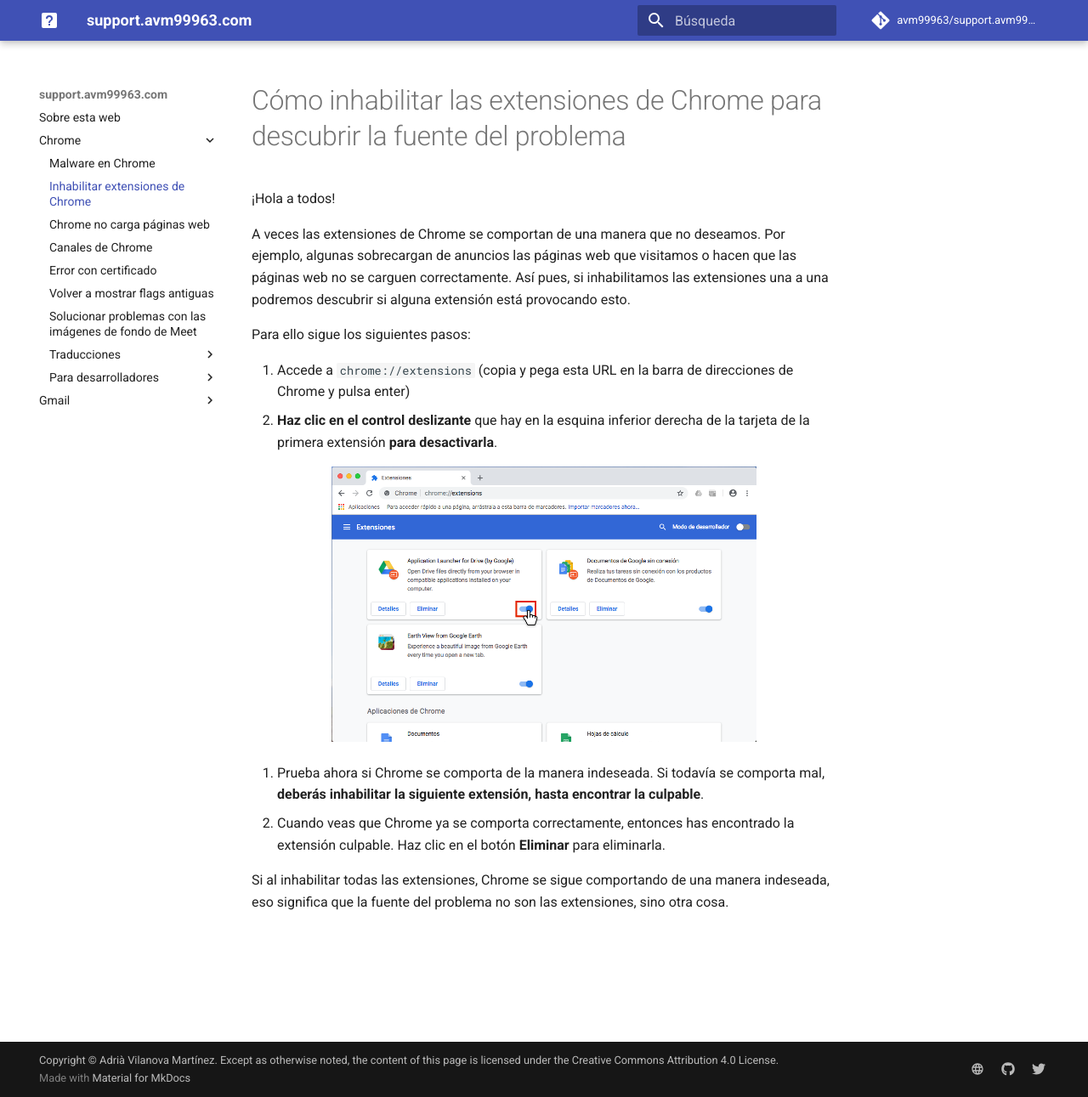
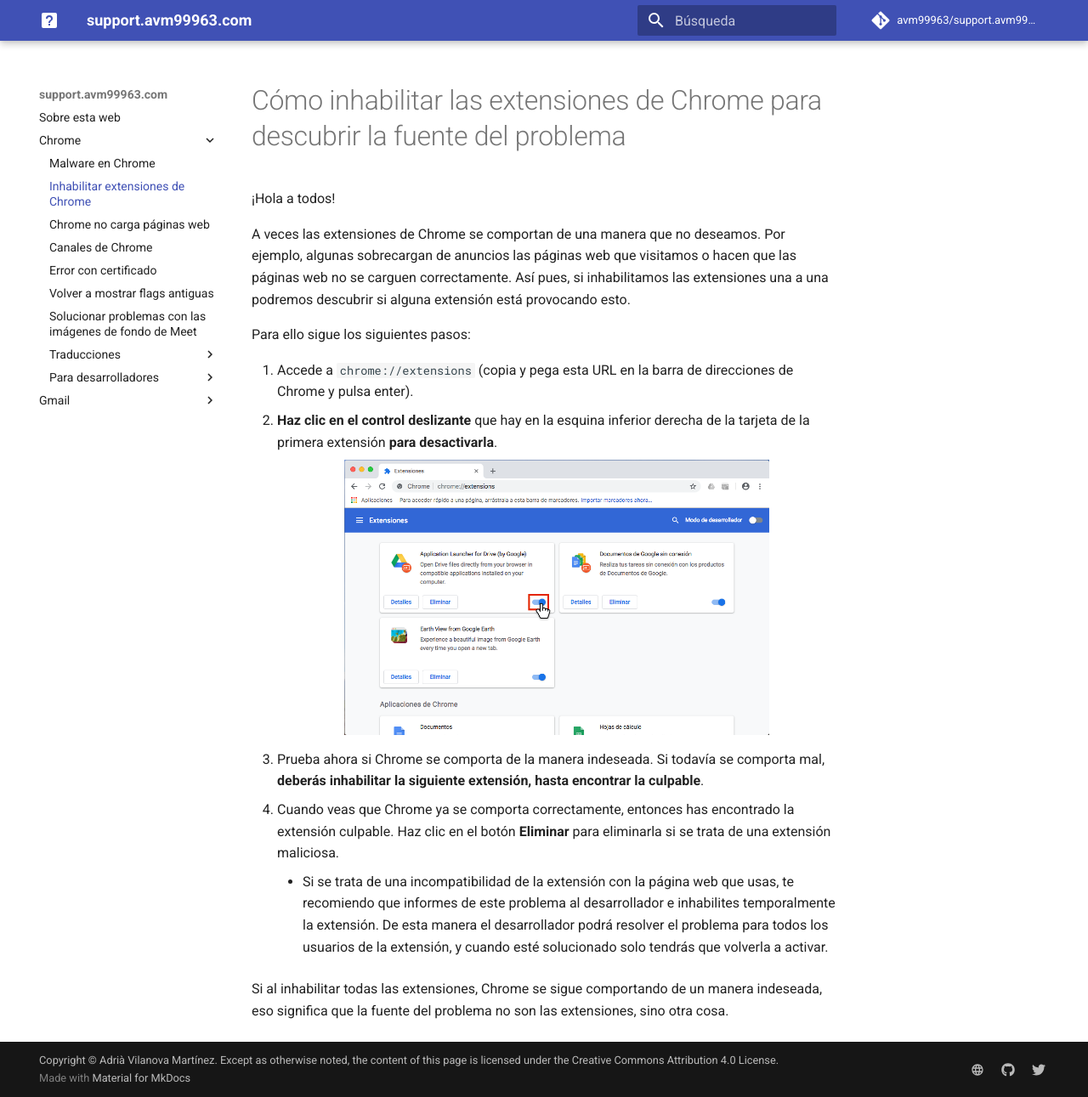
Before and after one commit to avm99963/support.avm99963.com, an MkDocs documentation site: the page built from docs/chrome/diagnostico-extensiones.md, in a window 1280 px wide and 1291 px high. Shown: the whole window at 85% size. Built offline with MkDocs 1.6.1 and Material for MkDocs 9.7.7, drawn with Linux system fonts in a browser that asks for light colours; comment, search, counter and statistics services are not loaded.

Commit message:
Add instructions to report webext issues to devs
Change-Id: I342c96fffc90ff8101d93f7a8fd3906ad196a6ce

```diff
--- a/docs/chrome/diagnostico-extensiones.md
+++ b/docs/chrome/diagnostico-extensiones.md
@@ -1,14 +1,33 @@
 # Cómo inhabilitar las extensiones de Chrome para descubrir la fuente del problema
 ¡Hola a todos!
 
-A veces las extensiones de Chrome se comportan de una manera que no deseamos. Por ejemplo, algunas sobrecargan de anuncios las páginas web que visitamos o hacen que las páginas web no se carguen correctamente. Así pues, si inhabilitamos las extensiones una a una podremos descubrir si alguna extensión está provocando esto.
+A veces las extensiones de Chrome se comportan de una manera que no deseamos.
+Por ejemplo, algunas sobrecargan de anuncios las páginas web que visitamos o
+hacen que las páginas web no se carguen correctamente. Así pues, si
+inhabilitamos las extensiones una a una podremos descubrir si alguna extensión
+está provocando esto.
 
 Para ello sigue los siguientes pasos:
 
-1. Accede a `chrome://extensions` (copia y pega esta URL en la barra de direcciones de Chrome y pulsa enter)
-2. **Haz clic en el control deslizante** que hay en la esquina inferior derecha de la tarjeta de la primera extensión **para desactivarla**.
-<div style="text-align: center;"><img src="../../img/inhabilitarextension.png" style="max-width: 500px;"></div>
-3. Prueba ahora si Chrome se comporta de la manera indeseada. Si todavía se comporta mal, **deberás inhabilitar la siguiente extensión, hasta encontrar la culpable**.
-4. Cuando veas que Chrome ya se comporta correctamente, entonces has encontrado la extensión culpable. Haz clic en el botón **Eliminar** para eliminarla.
+1. Accede a `chrome://extensions` (copia y pega esta URL en la barra de
+direcciones de Chrome y pulsa enter).
+2. **Haz clic en el control deslizante** que hay en la esquina inferior derecha
+de la tarjeta de la primera extensión **para desactivarla**.
+  <div style="text-align: center;">
+    <img src="../../img/inhabilitarextension.png" style="max-width: 500px;">
+  </div>
+3. Prueba ahora si Chrome se comporta de la manera indeseada. Si todavía se
+comporta mal, **deberás inhabilitar la siguiente extensión, hasta encontrar la
+culpable**.
+4. Cuando veas que Chrome ya se comporta correctamente, entonces has encontrado
+la extensión culpable. Haz clic en el botón **Eliminar** para eliminarla si se
+trata de una extensión maliciosa.
+    - Si se trata de una incompatibilidad de la extensión con la página web que
+    usas, te recomiendo que informes de este problema al desarrollador e
+    inhabilites temporalmente la extensión. De esta manera el desarrollador podrá
+    resolver el problema para todos los usuarios de la extensión, y cuando esté
+    solucionado solo tendrás que volverla a activar.
 
-Si al inhabilitar todas las extensiones, Chrome se sigue comportando de una manera indeseada, eso significa que la fuente del problema no son las extensiones, sino otra cosa.
+Si al inhabilitar todas las extensiones, Chrome se sigue comportando de un
+manera indeseada, eso significa que la fuente del problema no son las
+extensiones, sino otra cosa.
```
